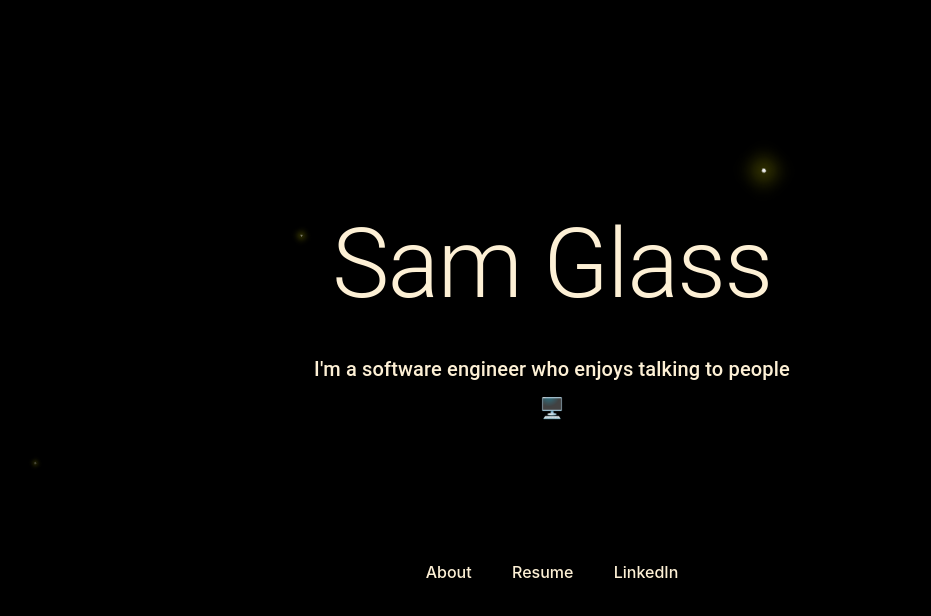
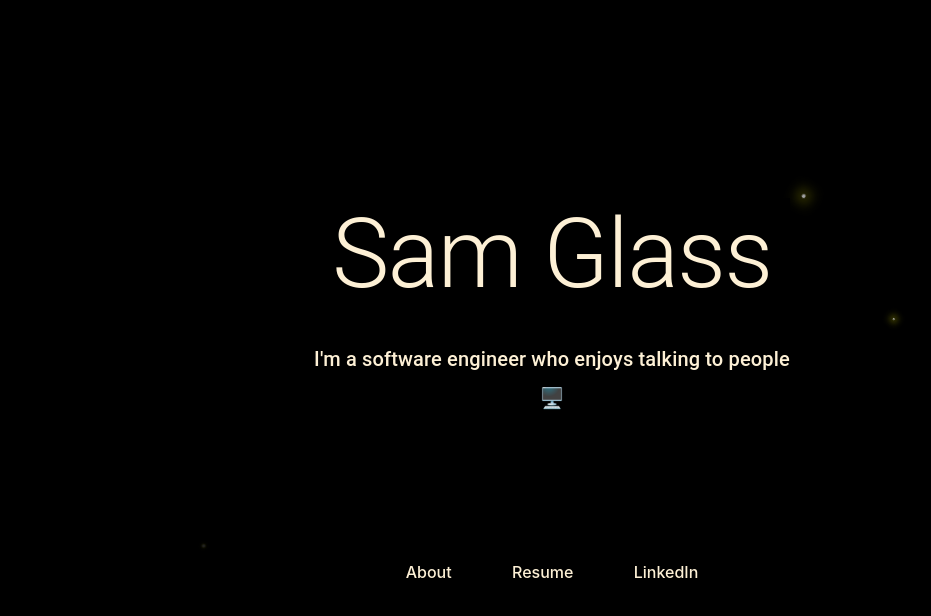
Before and after one commit to gazebosx3/samdotcom, a React (Vite) app: page / in a window 1280 px wide. Shown: the top 616 px of the page, without its empty margins (88-1019 px from the left). Built offline with nearby package versions, Linux system fonts and the light colour scheme.

Commit message:
Fix path for serve

```diff
--- a/src/App.scss
+++ b/src/App.scss
@@ -13,6 +13,7 @@
 .white-font {
   color: #fdf0d5 !important;
   background-color: black;
+  margin: 10px;
 }
 
 // Quantity should be the same in PUG
--- a/src/Home.tsx
+++ b/src/Home.tsx
@@ -38,7 +38,7 @@ export default function Home({ isHome }: HomeProps) {
             <button className="white-font">About</button>
           </Link>
           <a
-            href="../public/GlassSamuelResume.pdf"
+            href="../GlassSamuelResume.pdf"
             target="_blank"
             rel="noopener noreferrer"
           >
```
